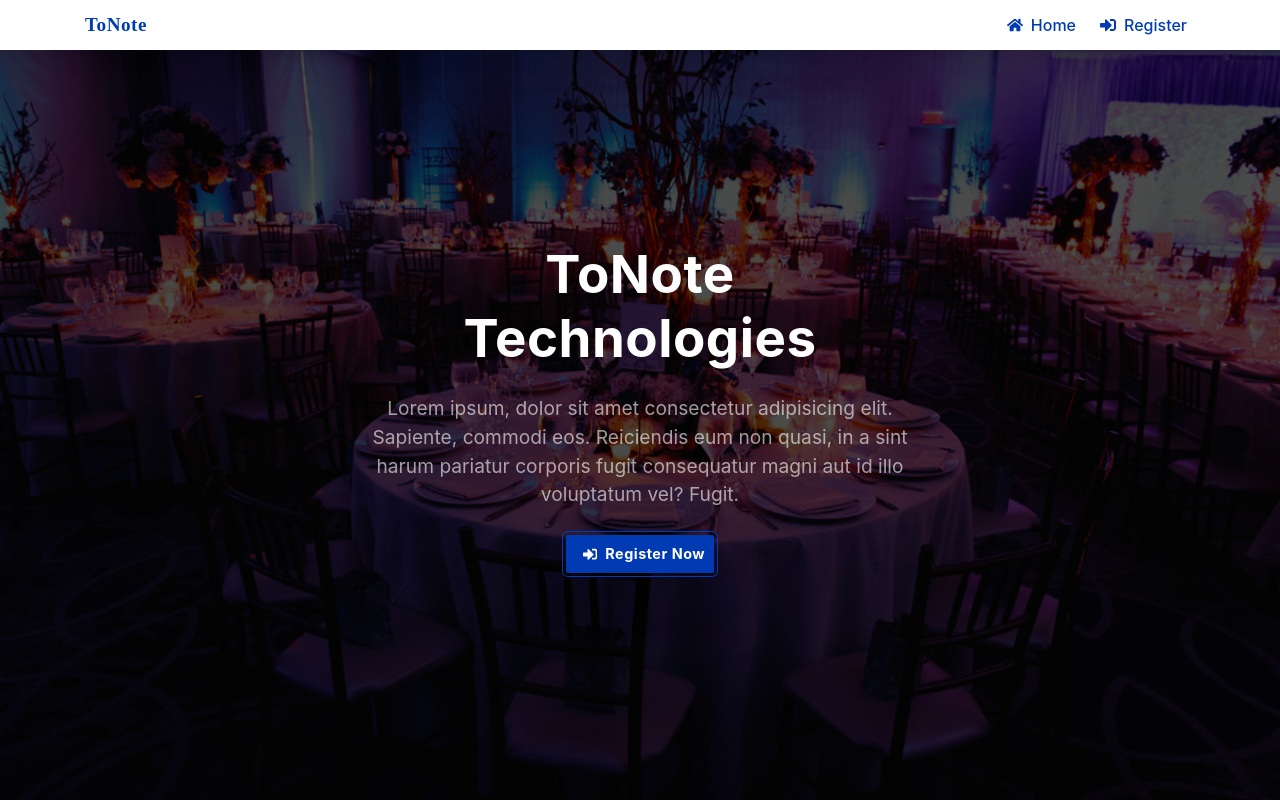
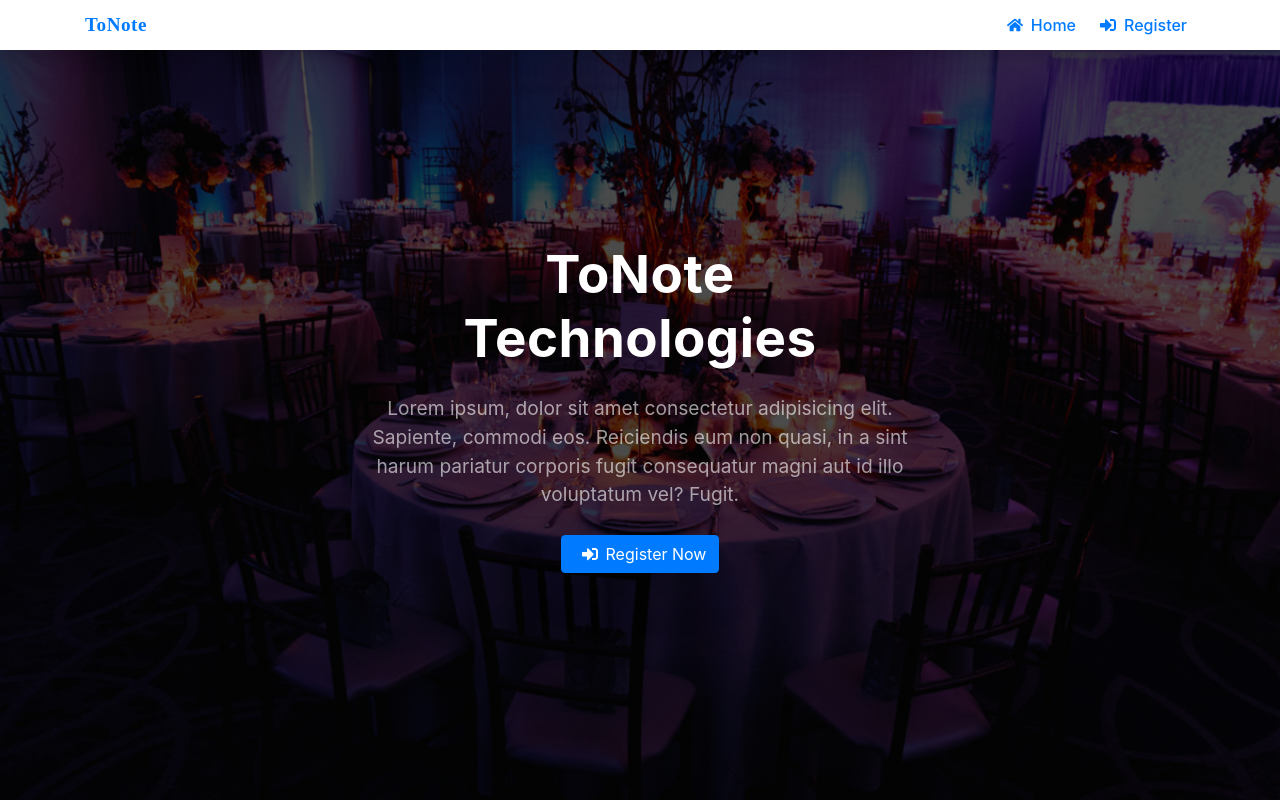
Before and after one commit to Abiodun-Samuel/tonote-project, a React (Create React App) app: page / in a window 1280 px wide. Built offline with nearby package versions, Linux system fonts and the light colour scheme.

Commit message:
toastify

```diff
--- a/src/App.css
+++ b/src/App.css
@@ -4,7 +4,7 @@
    --black: #242424;
    --shadow-1: 0px 2px 15px rgba(0, 0, 0, 0.1);
 }
-.app{
+.home_app{
    min-height: 90vh;
 }
 
--- a/src/App.js
+++ b/src/App.js
@@ -4,7 +4,7 @@ import Header from "./components/Header/Header";
 import { lazy, Suspense } from "react";
 import { ToastContainer } from "react-toastify";
 import "react-toastify/dist/ReactToastify.css";
-import "./app.css";
+// import "./app.css";
 
 const Register = lazy(() => import("./components/Register/Register"));
 const NotFound = lazy(() => import("./components/NotFound/NotFound"));
@@ -14,7 +14,7 @@ function App() {
     <>
       <BrowserRouter>
         <Header />
-        <main className="app">
+        <main className="home_app">
           <Suspense fallback={<div></div>}>
             <Routes>
               <Route path="/" element={<Home />} />
```
